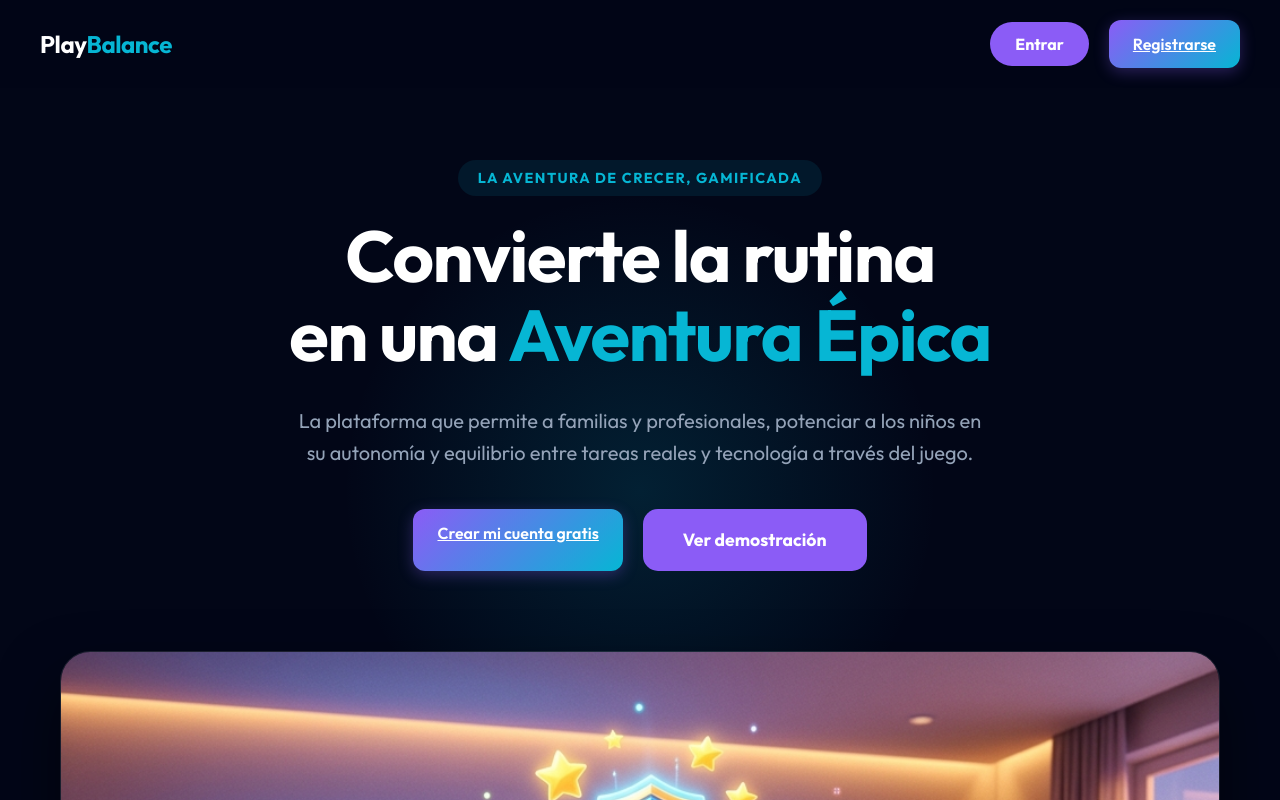
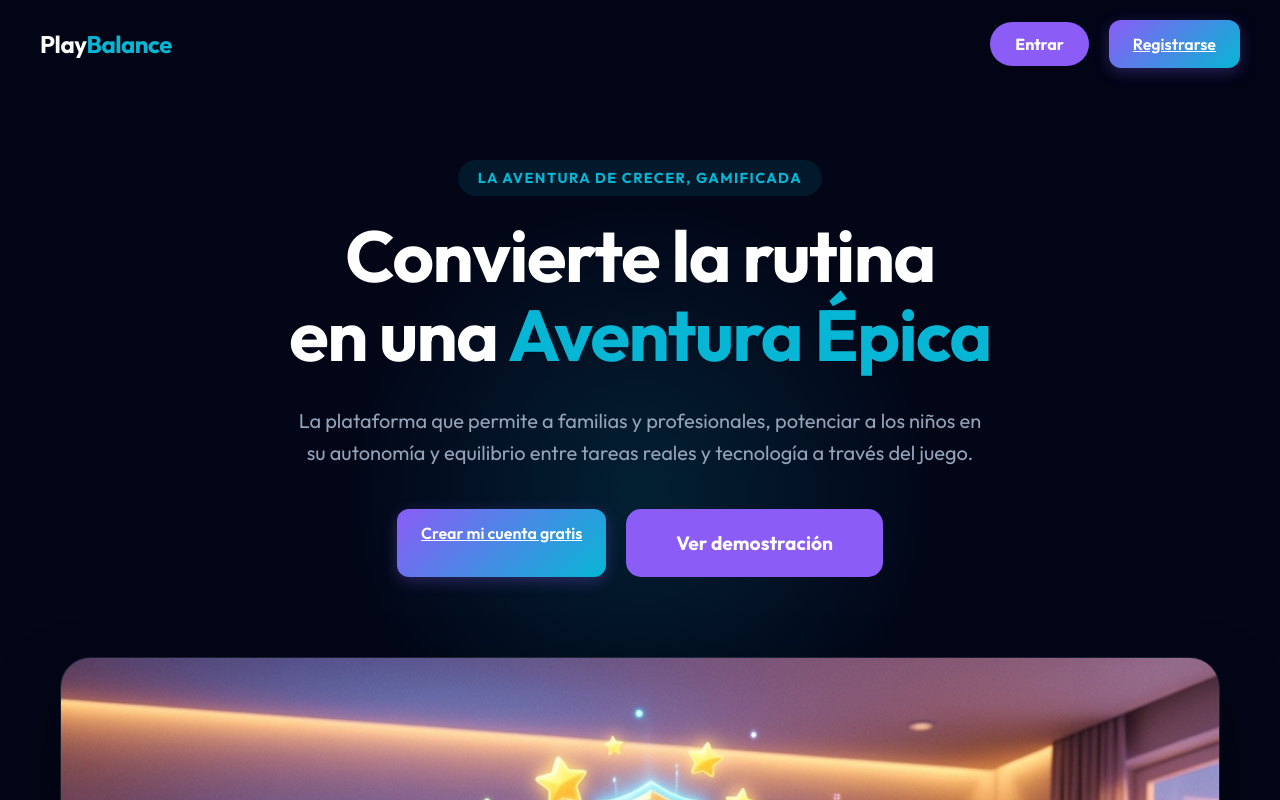
Before and after one commit to FernandoFerreyra11/play-balance-portfolio, a Next.js app: page / in a window 1280 px wide. Shown: the top 800 px of the page. Built offline with nearby package versions, Linux system fonts and the light colour scheme; no server answers.

Commit message:
UI: Unificar el tamaño de los botones del Hero con el boton de CTA final

```diff
--- a/src/app/globals.css
+++ b/src/app/globals.css
@@ -86,8 +86,8 @@ body {
 }
 
 .hero-btn-secondary {
-  padding: 18px 40px;
-  font-size: 1.1rem;
+  padding: 20px 50px;
+  font-size: 1.2rem;
   border-radius: 15px;
   display: flex;
   align-items: center;
@@ -114,6 +114,8 @@ body {
   .hero-btn-secondary {
     width: 100%;
     padding: 15px 20px;
+    font-size: 1.1rem;
+    box-sizing: border-box;
   }
 }
 
--- a/src/components/LandingPage.tsx
+++ b/src/components/LandingPage.tsx
@@ -158,8 +158,8 @@ export function LandingPage() {
           flex-wrap: wrap;
         }
         .hero-btn {
-          padding: 18px 40px;
-          font-size: 1.1rem;
+          padding: 20px 50px;
+          font-size: 1.2rem;
           border-radius: 15px;
           display: flex;
           align-items: center;
@@ -232,6 +232,8 @@ export function LandingPage() {
           .hero-btn {
             width: 100%;
             padding: 15px 20px;
+            font-size: 1.1rem;
+            box-sizing: border-box;
           }
 
           .cta-box {
```
